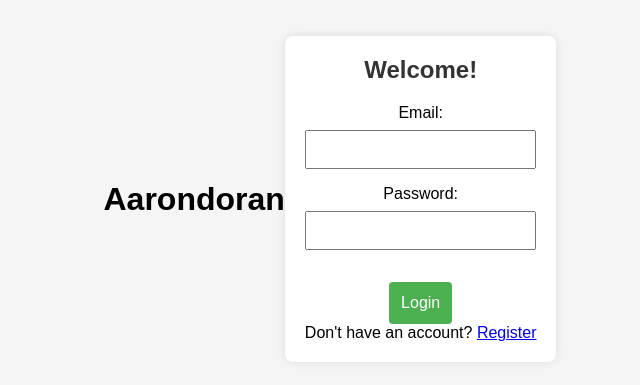
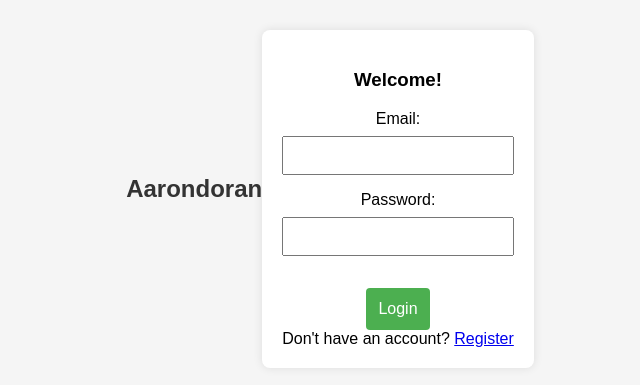
Before and after one commit to Aarondoran/accounts, a plain HTML site: page index.html in a window 1280 px wide. Shown: the part 201-586 px from the top of the page, without its empty margins (310-950 px from the left). Drawn offline with Linux system fonts and the light colour scheme.

Commit message:
Update index.html

```diff
--- a/index.html
+++ b/index.html
@@ -13,13 +13,13 @@
 <script src="app.js"></script>
 <body>
 <div id="title">
-  <h1>
+  <h2>
     Aarondoran
-  </h1>
+  </h2>
 </div>
   <!-- Your HTML for login and register forms -->
   <div id="login-container">
-    <h2>Welcome!</h2>
+    <h3>Welcome!</h3>
     <div id="login-form">
       <label for="email">Email:</label>
       <input type="email" id="email" name="email" required><br>
```
